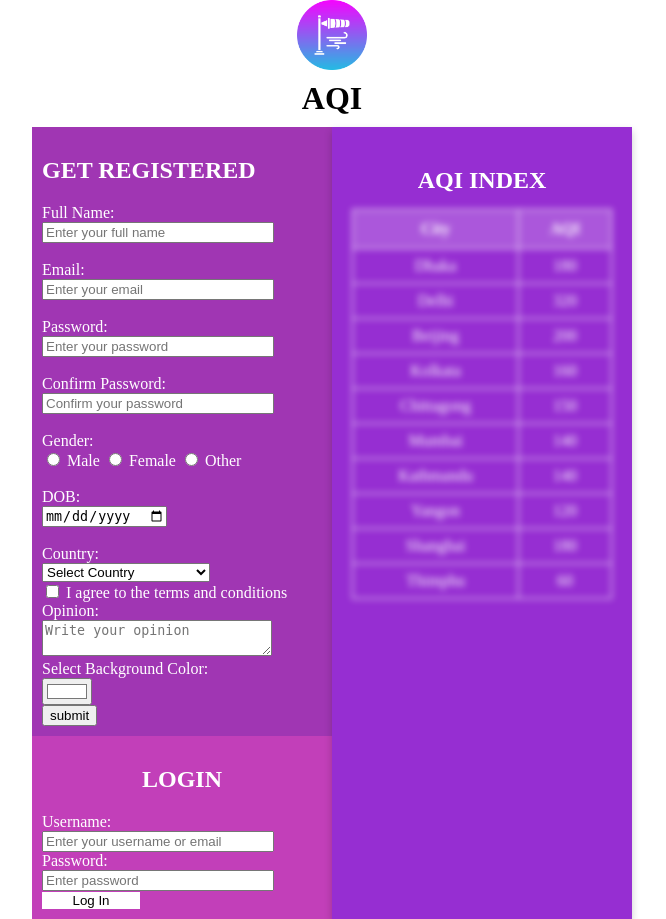
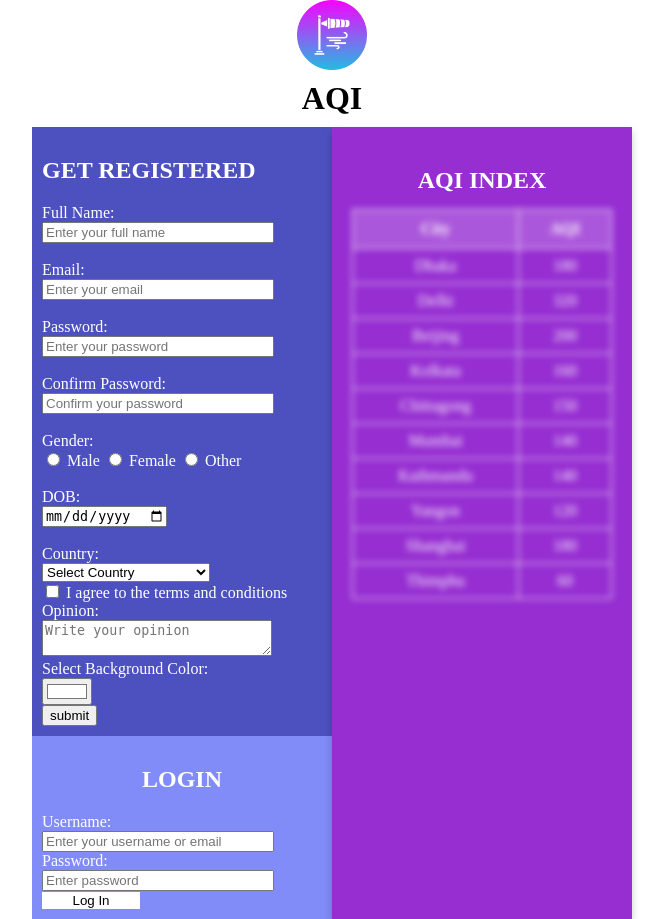
Before and after one commit to Rajeeb17/Webtech-, a PHP site: page /nindex.html in a window 1280 px wide. Shown: the whole page, without its empty margins (308-974 px from the left). Run offline with PHP 8.4, Linux system fonts and the light colour scheme.

Commit message:
css for index html

```diff
--- a/styles.css
+++ b/styles.css
@@ -16,11 +16,11 @@
     display: flex;
     flex-direction: column;
     align-items: center;
-    flex: 1; /* Allows the column to grow and fill available space */
+    flex: 1; /* Allows the column to grow and fill available space*/
 }
 
 .form-container {
-    background-color: rgba(145, 21, 167, 0.86); /* Purple */
+    background-color: #4c51bf; /* indigo */
     width: 300px;
     padding: 10px;
     box-sizing: border-box;
@@ -29,7 +29,7 @@
 }
 
 .login-container {
-    background-color: rgb(194, 63, 185); /* Pink */
+    background-color: #818cf8; /* lighter indigo */
     width: 300px;
     padding: 10px;
     box-sizing: border-box;
@@ -38,7 +38,7 @@
 }
 
 .aqi-container {
-    background-color: rgb(150, 46, 210); /* Dark Purple */
+    background-color: #38b2ac; /* teal */
     width: 300px;
     padding: 10px;
     box-sizing: border-box;
```
